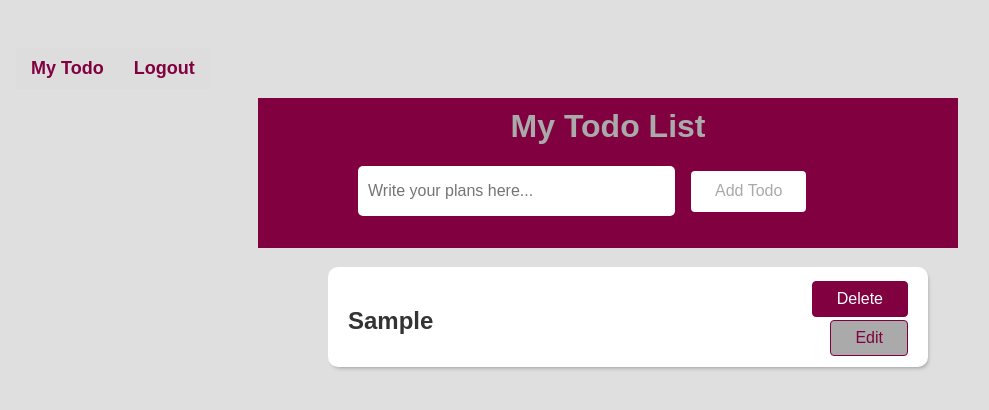
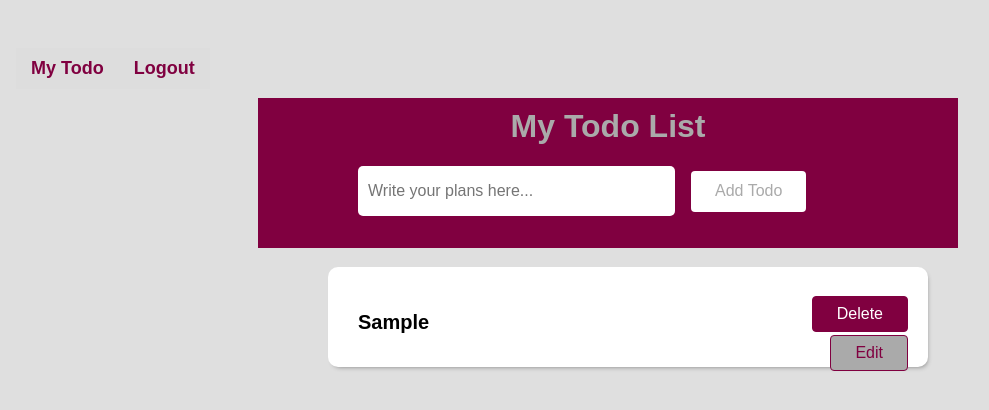
Before and after one commit to Dhanidayo/todo-app, a React (Create React App) app: page /TodoList in a window 1280 px wide. Both pictures are taken after typing "Sample" into the empty fields and a click on the button "Add Todo". Shown: the top 410 px of the page, without its empty margins (32-1021 px from the left). Built offline with nearby package versions, Linux system fonts and the light colour scheme.

Commit message:
edit/delete button functions

```diff
--- a/src/components/TodoList.jsx
+++ b/src/components/TodoList.jsx
@@ -14,11 +14,11 @@ function TodoList() {
     setList(newList);
   }
 
-  const editTodo = (id) => {
+  const editTodo = (item, id) => {
     const newList = list.map((todoItem) => {
       if (todoItem.id === id) {
         const updatedItem = {
-          ...todoItem,
+          ...todoItem.item = item,
         };
         return updatedItem;
       }
--- a/src/components/TodoListItem.jsx
+++ b/src/components/TodoListItem.jsx
@@ -2,7 +2,16 @@ function TodoListItem({ todoItem, deleteTodo, editTodo }) {
 
     return (
         <li className="card">
-            <h2 className="todo-card-heading">{todoItem.item}</h2>
+            <h2 className="todo-card-heading">
+                <input
+                    type="text"
+                    id={todoItem.id}
+                    value={todoItem.item}
+                    onChange={(e) => {
+                        editTodo(e.target.value, todoItem.id)
+                    }}
+                />
+            </h2>
             <button className=" edit btn"onClick={editTodo}>Edit</button>
             <button className="del btn" onClick={deleteTodo}>Delete</button>
         </li>
```
